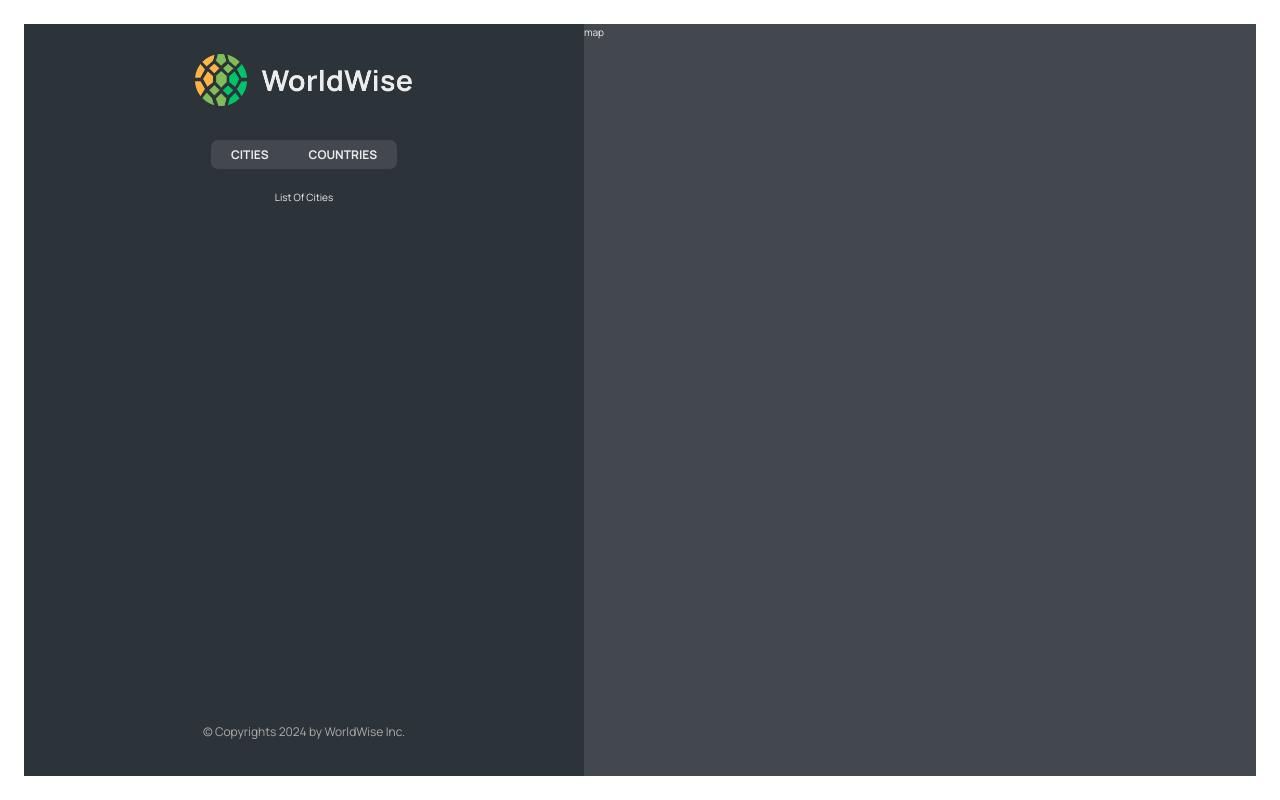
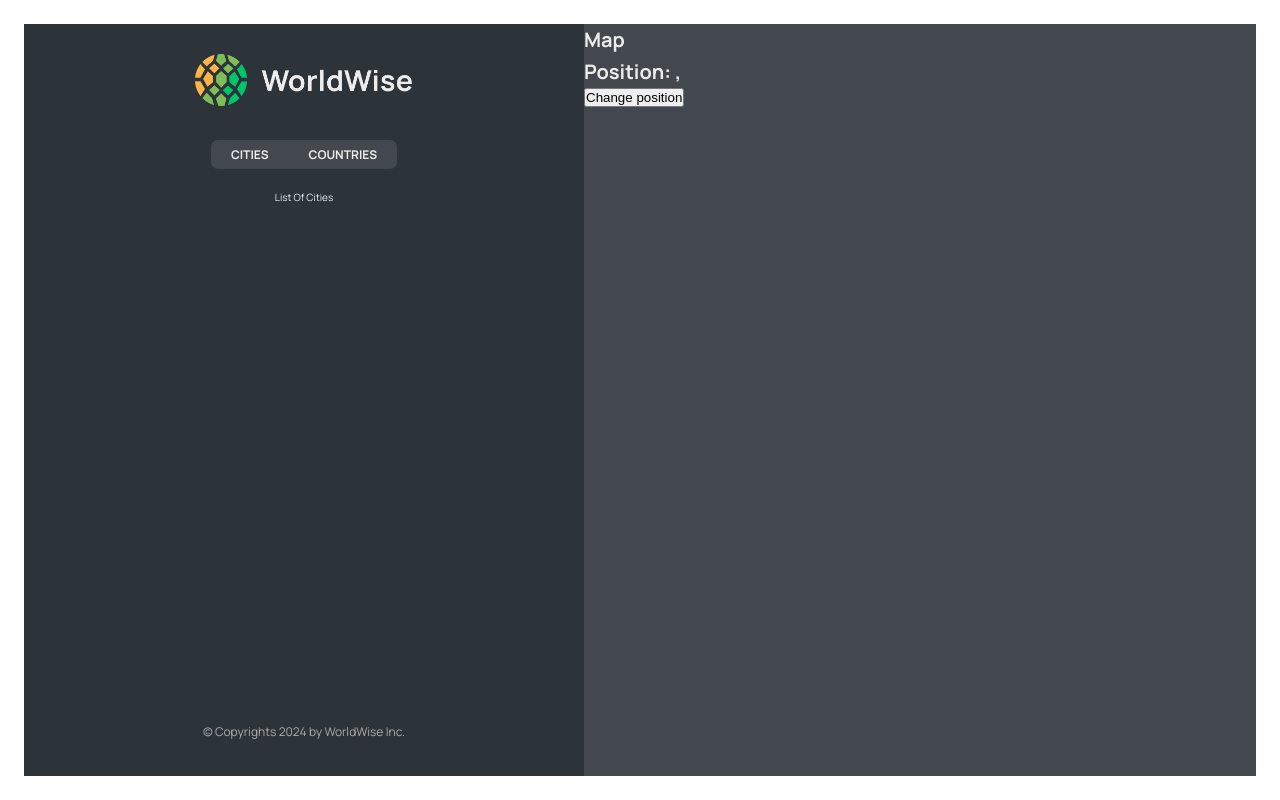
Before and after one commit to AmiranIvanidze/react-worldwise-project, a React (Vite) app: page /app in a window 1280 px wide. Built offline with nearby package versions, Linux system fonts and the light colour scheme; data requests are answered from the project's data file.

Commit message:
Display position from the URL in the Map component and add button to change position

```diff
--- a/src/components/Map.jsx
+++ b/src/components/Map.jsx
@@ -1,8 +1,15 @@
+import { useSearchParams } from 'react-router-dom'
 import styles from './Map.module.css'
 const Map = () => {
+  const [searchParams, setSearchParams] = useSearchParams();
+
+  const lng = searchParams.get('lng');
+  const lat = searchParams.get('lat');
   return (
     <div className={styles.mapContainer}>
-        map
+        <h1>Map</h1>
+        <h1>Position: {lat}, {lng}</h1>
+        <button onClick={() => setSearchParams({lat:23, lng:50})}>Change position</button>
     </div>
   )
 }
```
